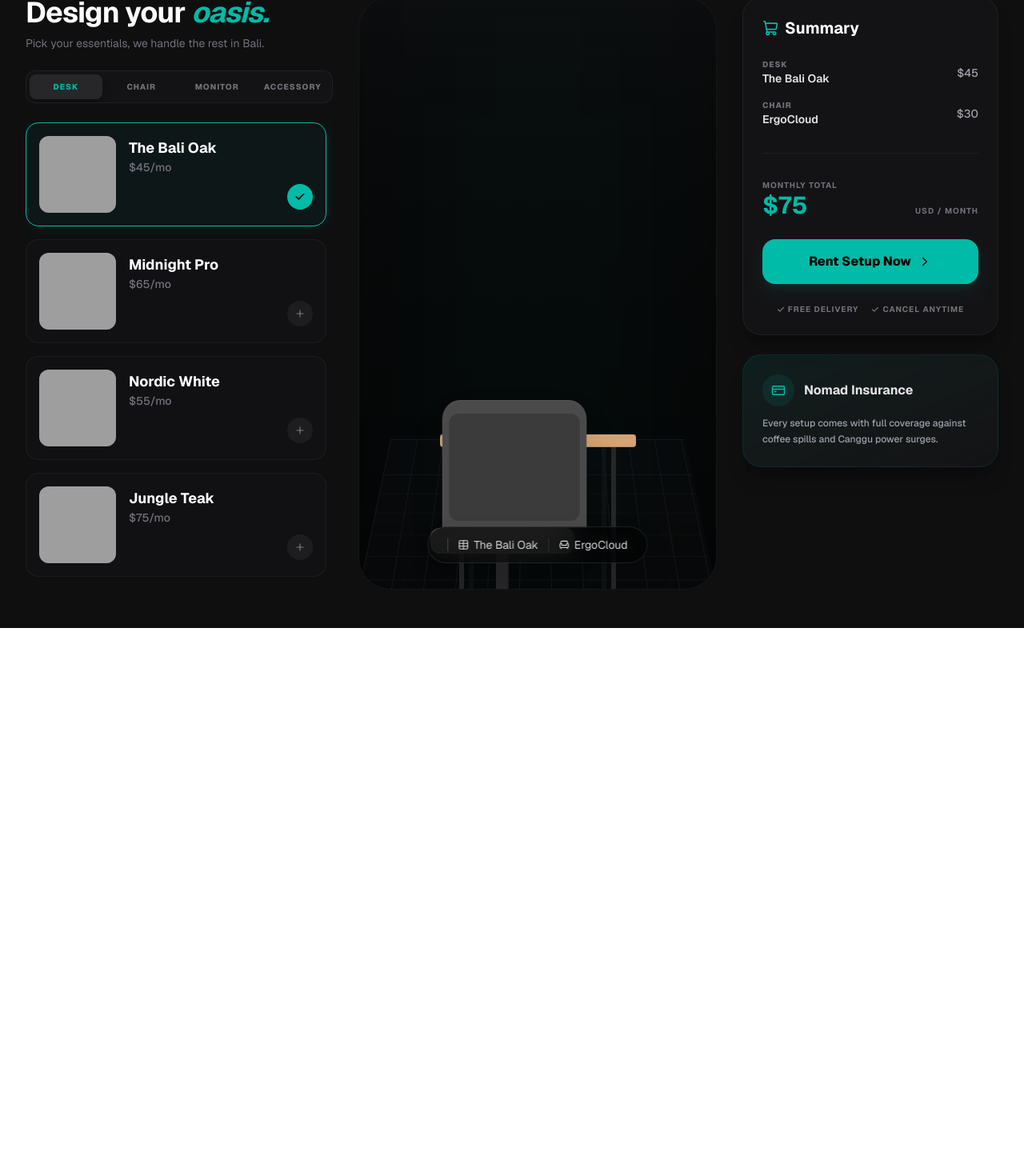
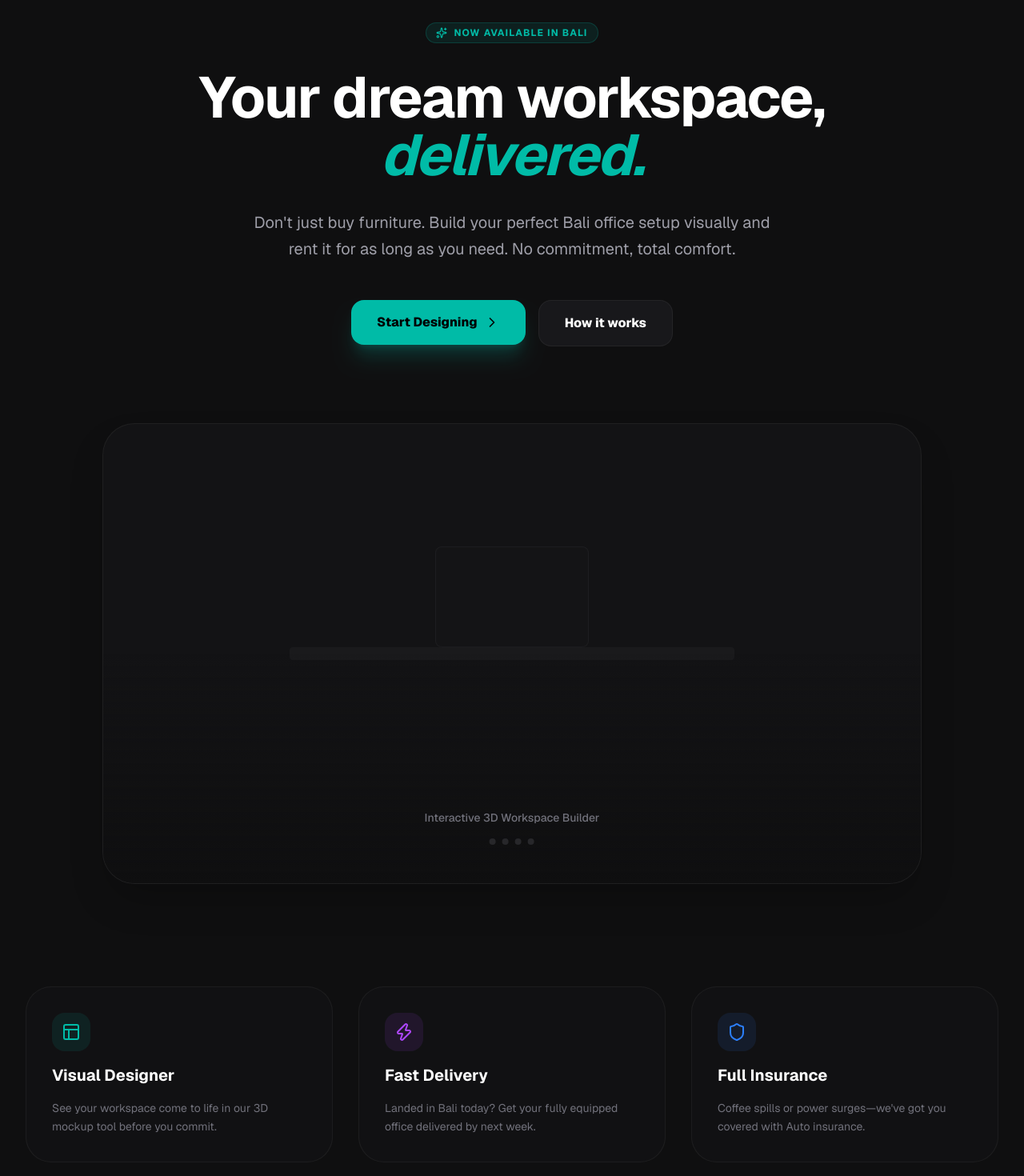
Before and after one commit to edwinsatya/DeskLab, a Next.js app: page / in a window 1280 px wide. Shown: the part 100-1570 px from the top of the page at 80% size. Before the commit the page ends 885 px from the top, so only its background shows below. Built offline with nearby package versions, Linux system fonts and the light colour scheme; grey boxes are pictures that could not be loaded.

Commit message:
feat: add simple homepage & moving previous root page into builder page

```diff
--- a/app/page.tsx
+++ b/app/page.tsx
@@ -1,64 +1,119 @@
 "use client";
 
-import { PRODUCTS } from "@/constants";
-import { useState } from "react";
-import { Navbar } from "../components/Navbar";
-import { ProductSidebar } from "../components/ProductSidebar";
-import { SuccessView } from "../components/SuccessView";
-import { SummarySidebar } from "../components/SummarySidebar";
-import { Visualizer } from "../components/Visualizer";
-import { Category, Product } from "../types";
+import { Navbar } from "@/components/Navbar";
+import { motion } from "framer-motion";
+import { ChevronRight, Layout, Shield, Sparkles, Zap } from "lucide-react";
+import Link from "next/link";
 
-export default function Home() {
-  const [selections, setSelections] = useState<Record<Category, Product | null>>({
-    desk: PRODUCTS[0],
-    chair: PRODUCTS[4],
-    monitor: null,
-    accessory: null,
-  });
-
-  const [activeTab, setActiveTab] = useState<Category>("desk");
-  const [isRented, setIsRented] = useState(false);
-
-  const toggleProduct = (product: Product) => {
-    setSelections(prev => ({
-      ...prev,
-      [product.category]: prev[product.category]?.id === product.id ? null : product
-    }));
-  };
-
-  const totalPrice = Object.values(selections).reduce((sum, item) => sum + (item?.price || 0), 0);
-
-  if (isRented) {
-    return (
-      <SuccessView
-        selections={selections}
-        totalPrice={totalPrice}
-        onBack={() => setIsRented(false)}
-      />
-    );
-  }
-
+export default function LandingPage() {
   return (
     <div className="min-h-screen bg-[#0F0F10] text-white font-sans selection:bg-teal-500/30 overflow-x-hidden">
       <Navbar />
 
-      <main className="pt-24 pb-12 px-4 lg:px-8 flex flex-col lg:flex-row gap-8 max-w-400 mx-auto min-h-[calc(100vh-2rem)]">
-        <ProductSidebar
-          activeTab={activeTab}
-          setActiveTab={setActiveTab}
-          selections={selections}
-          toggleProduct={toggleProduct}
-        />
+      {/* Hero Section */}
+      <main className="pt-32 pb-20 px-4 lg:px-8 max-w-7xl mx-auto flex flex-col items-center text-center gap-8">
+        <motion.div
+          initial={{ opacity: 0, y: 20 }}
+          animate={{ opacity: 1, y: 0 }}
+          transition={{ duration: 0.5 }}
+          className="inline-flex items-center gap-2 px-3 py-1 rounded-full bg-teal-500/10 border border-teal-500/20 text-teal-500 text-xs font-bold uppercase tracking-widest"
+        >
+          <Sparkles size={14} />
+          Now available in Bali
+        </motion.div>
 
-        <Visualizer selections={selections} />
+        <motion.h1
+          initial={{ opacity: 0, y: 20 }}
+          animate={{ opacity: 1, y: 0 }}
+          transition={{ duration: 0.5, delay: 0.1 }}
+          className="text-5xl lg:text-7xl font-bold tracking-tight max-w-4xl"
+        >
+          Your dream workspace, <br />
+          <span className="text-teal-500 italic">delivered.</span>
+        </motion.h1>
 
-        <SummarySidebar
-          selections={selections}
-          totalPrice={totalPrice}
-          onRent={() => setIsRented(true)}
-        />
+        <motion.p
+          initial={{ opacity: 0, y: 20 }}
+          animate={{ opacity: 1, y: 0 }}
+          transition={{ duration: 0.5, delay: 0.2 }}
+          className="text-zinc-400 text-lg lg:text-xl max-w-2xl leading-relaxed"
+        >
+          Don&apos;t just buy furniture. Build your perfect Bali office setup visually and rent it for as long as you need. No commitment, total comfort.
+        </motion.p>
+
+        <motion.div
+          initial={{ opacity: 0, y: 20 }}
+          animate={{ opacity: 1, y: 0 }}
+          transition={{ duration: 0.5, delay: 0.3 }}
+          className="flex flex-col sm:flex-row gap-4 mt-4"
+        >
+          <Link href="/builder">
+            <button className="px-8 py-4 bg-teal-500 hover:bg-teal-400 text-black font-extrabold rounded-2xl flex items-center justify-center gap-2 transition-all active:scale-[0.98] shadow-xl shadow-teal-500/20">
+              Start Designing
+              <ChevronRight size={20} />
+            </button>
+          </Link>
+          <button className="px-8 py-4 bg-zinc-900 hover:bg-zinc-800 text-white font-extrabold rounded-2xl border border-white/5 transition-all">
+            How it works
+          </button>
+        </motion.div>
+
+        {/* Mockup Preview / Visual hint */}
+        <motion.div
+          initial={{ opacity: 0, scale: 0.9 }}
+          animate={{ opacity: 1, scale: 1 }}
+          transition={{ duration: 0.8, delay: 0.4 }}
+          className="mt-16 relative w-full aspect-video max-w-5xl rounded-[40px] overflow-hidden border border-white/5 bg-zinc-900/50 shadow-2xl group"
+        >
+          <div className="absolute inset-0 bg-linear-to-t from-[#0F0F10] via-transparent to-transparent z-10" />
+          <div className="absolute inset-0 bg-[radial-gradient(circle_at_center,var(--tw-gradient-stops))] from-teal-500/10 via-transparent to-transparent opacity-50" />
+
+          {/* Stylized visual of the builder */}
+          <div className="absolute inset-0 flex items-center justify-center p-12 opacity-40 group-hover:opacity-60 transition-opacity">
+            <div className="w-[60%] h-4 bg-zinc-800 rounded-sm relative transform-[rotateX(10deg)]">
+              <div className="absolute -top-32 left-1/2 -translate-x-1/2 w-48 h-32 bg-zinc-900 rounded-lg border border-white/10" />
+            </div>
+          </div>
+
+          <div className="absolute bottom-12 left-1/2 -translate-x-1/2 z-20 flex flex-col items-center gap-4">
+            <p className="text-zinc-500 text-sm font-medium">Interactive 3D Workspace Builder</p>
+            <div className="flex gap-2">
+              {[1, 2, 3, 4].map((i) => (
+                <div key={i} className="w-2 h-2 rounded-full bg-zinc-800" />
+              ))}
+            </div>
+          </div>
+        </motion.div>
+
+        {/* Features Grid */}
+        <div className="grid grid-cols-1 md:grid-cols-3 gap-8 mt-24 text-left w-full">
+          <div className="p-8 rounded-4xl bg-zinc-900/30 border border-white/5 flex flex-col gap-4">
+            <div className="w-12 h-12 rounded-2xl bg-teal-500/10 flex items-center justify-center text-teal-500">
+              <Layout size={24} />
+            </div>
+            <h3 className="text-xl font-bold">Visual Designer</h3>
+            <p className="text-zinc-500 text-sm leading-relaxed">See your workspace come to life in our 3D mockup tool before you commit.</p>
+          </div>
+          <div className="p-8 rounded-4xl bg-zinc-900/30 border border-white/5 flex flex-col gap-4">
+            <div className="w-12 h-12 rounded-2xl bg-purple-500/10 flex items-center justify-center text-purple-500">
+              <Zap size={24} />
+            </div>
+            <h3 className="text-xl font-bold">Fast Delivery</h3>
+            <p className="text-zinc-500 text-sm leading-relaxed">Landed in Bali today? Get your fully equipped office delivered by next week.</p>
+          </div>
+          <div className="p-8 rounded-4xl bg-zinc-900/30 border border-white/5 flex flex-col gap-4">
+            <div className="w-12 h-12 rounded-2xl bg-blue-500/10 flex items-center justify-center text-blue-500">
+              <Shield size={24} />
+            </div>
+            <h3 className="text-xl font-bold">Full Insurance</h3>
+            <p className="text-zinc-500 text-sm leading-relaxed">Coffee spills or power surges—we&apos;ve got you covered with Auto insurance.</p>
+          </div>
+        </div>
       </main>
+
+      <footer className="py-12 border-t border-white/5 text-center">
+        <p className="text-zinc-600 text-xs font-medium tracking-widest uppercase">© 2026 DeskLab Bali. All rights reserved.</p>
+      </footer>
     </div>
   );
 }
--- /dev/null
+++ b/components/Footer.tsx
@@ -0,0 +1,7 @@
+export const Footer = () => {
+  return (
+    <footer className="py-12 border-t border-white/5 text-center">
+      <p className="text-zinc-600 text-xs font-medium tracking-widest uppercase">©{new Date().getFullYear()} DeskLab Bali. All rights reserved.</p>
+    </footer>
+  )
+}
--- a/components/Navbar.tsx
+++ b/components/Navbar.tsx
@@ -1,15 +1,16 @@
 "use client";
+
+import Link from "next/link";
 
 export const Navbar = () => {
   return (
     <nav className="fixed top-0 left-0 right-0 z-50 flex items-center justify-between px-4 lg:px-8 py-4 lg:py-6 bg-linear-to-b from-black/80 to-transparent backdrop-blur-sm">
-      <div className="flex items-center gap-2">
-        <div className="w-7 h-7 lg:w-8 lg:h-8 bg-teal-500 rounded-lg flex items-center justify-center font-bold text-black italic text-sm lg:text-base">D</div>
+      <Link href="/" className="flex items-center gap-2 group">
+        <div className="w-7 h-7 lg:w-8 lg:h-8 bg-teal-500 rounded-lg flex items-center justify-center font-bold text-black italic text-sm lg:text-base group-hover:scale-110 transition-transform">D</div>
         <span className="text-lg lg:text-xl font-bold tracking-tight">Desk<span className="text-teal-500">Lab</span></span>
-      </div>
+      </Link>
       <div className="flex items-center gap-4 lg:gap-6">
-        <button className="hidden sm:block text-xs lg:text-sm font-medium text-zinc-400 hover:text-white transition-colors">How it works</button>
-        <button className="hidden sm:block text-xs lg:text-sm font-medium text-zinc-400 hover:text-white transition-colors">Pricing</button>
+        <Link href="/builder" className="hidden sm:block text-xs lg:text-sm font-medium text-zinc-400 hover:text-white transition-colors">Builder</Link>
         <button className="px-4 py-2 lg:px-5 lg:py-2.5 bg-white text-black text-[10px] lg:text-sm font-bold rounded-full hover:bg-teal-500 hover:text-white transition-all duration-300 uppercase lg:normal-case tracking-wider lg:tracking-normal">
           Sign In
         </button>
--- a/components/ProductSidebar.tsx
+++ b/components/ProductSidebar.tsx
@@ -1,10 +1,10 @@
 "use client";
 
 import { PRODUCTS } from "@/constants";
+import { Category, Product } from "@/types";
 import { motion } from "framer-motion";
 import { Check, Plus } from "lucide-react";
 import Image from "next/image";
-import { Category, Product } from "../types";
 
 interface ProductSidebarProps {
   activeTab: Category;
--- a/components/SuccessView.tsx
+++ b/components/SuccessView.tsx
@@ -1,8 +1,8 @@
 "use client";
 
+import { Category, Product } from "@/types";
 import { motion } from "framer-motion";
 import { Check } from "lucide-react";
-import { Category, Product } from "../types";
 
 interface SuccessViewProps {
   selections: Record<Category, Product | null>;
--- a/components/SummarySidebar.tsx
+++ b/components/SummarySidebar.tsx
@@ -1,7 +1,7 @@
 "use client";
 
+import { Category, Product } from "@/types";
 import { Check, ChevronRight, CreditCard, ShoppingCart } from "lucide-react";
-import { Category, Product } from "../types";
 
 interface SummarySidebarProps {
   selections: Record<Category, Product | null>;
@@ -59,7 +59,7 @@ export const SummarySidebar = ({ selections, totalPrice, onRent }: SummarySideba
           <div className="w-8 h-8 lg:w-10 lg:h-10 rounded-full bg-teal-500/10 flex items-center justify-center">
             <CreditCard className="text-teal-500" size={18} />
           </div>
-          <h3 className="font-bold text-sm lg:text-base text-zinc-200">Nomad Insurance</h3>
+          <h3 className="font-bold text-sm lg:text-base text-zinc-200">Shiny Insurance</h3>
         </div>
         <p className="text-[11px] lg:text-xs text-zinc-400 leading-relaxed font-medium">
           Every setup comes with full coverage against coffee spills and Canggu power surges.
--- a/components/Visualizer.tsx
+++ b/components/Visualizer.tsx
@@ -1,8 +1,8 @@
 "use client";
 
+import { Category, Product } from "@/types";
 import { AnimatePresence, motion } from "framer-motion";
 import { Armchair, Table } from "lucide-react";
-import { Category, Product } from "../types";
 
 interface VisualizerProps {
   selections: Record<Category, Product | null>;
```
Also changed, not shown: app/builder/page.tsx (added, +67 -0 lines).
